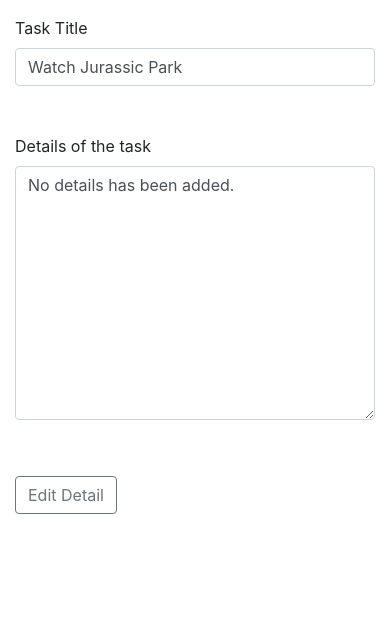
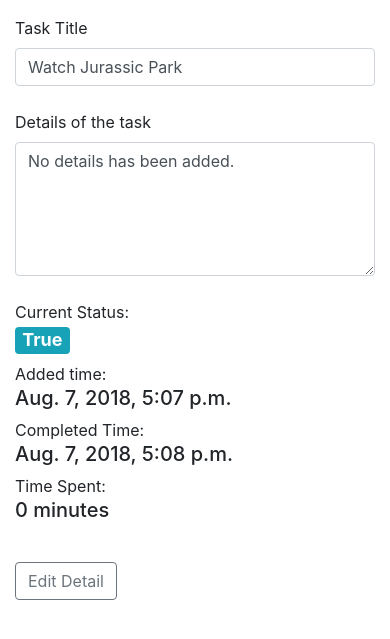
Before and after one commit to DeveloperJW/todoList, a Django app: page /edit/1 in a window 390 px wide. Shown: the part 56-695 px from the top of the page. Run offline with Django 3.2, Linux system fonts and the light colour scheme; data comes from the database, SQL or seed files in the repository; some libraries are stand-ins or nearby versions.

Commit message:
Switch to responsive mobile UI design

```diff
--- a/templates/editList.html
+++ b/templates/editList.html
@@ -7,17 +7,32 @@
         <form id="theEditForm" method="POST">
         <div class="form-group">
             {% csrf_token %}{#Django security feature#}
-                <label for="task_title">Task Title</label>
+            <label for="task_title">Task Title</label>
             <input class="form-control mr-sm-2" id="task_title" type="search" placeholder="{{ item.item }}"
                    value="{{ item.item }}" aria-label="Search" name="item">
-                <br><br>
-                <label for="task_detail">Details of the task</label>
-                <textarea class="form-control" id="task_detail" name="detail"
-                          cols=25 rows=10>{{ item.detail }}</textarea>
+            <br>
+            <label for="task_detail">Details of the task</label>
+            <textarea class="form-control" id="task_detail" name="detail"
+                          cols=15 rows=5>{{ item.detail }}</textarea>
             <input type="hidden" value="{{ item.completed }}" name="completed">
-                <br><br>
+            <br>
+            Current Status: <h4><span class="badge badge-info">{{ item.completed }}</span></h4>
+            Added time: <h5>{{ item.addedTime }}</h5>
+            Completed Time:
+            {% if item.completed %}
+                <h5>{{ item.completedTime }}</h5>
+            {% else %}
+                <h5>You haven't finished this task.</h5>
+            {% endif %}
+            Time Spent:
+            {% if item.completed %}
+                <h5>{{item.addedTime|timesince:item.completedTime}}</h5>
+            {% else %}
+                <h5>N/A</h5>
+            {% endif %}
+            <br>
             <button class="btn btn-outline-secondary my-2 my-sm-0" type="submit">Edit Detail</button>
-                <br>
+            <br>
         </div>
         </form>
     {% endif %}
--- a/templates/registration/login.html
+++ b/templates/registration/login.html
@@ -32,7 +32,7 @@
     </form>
     <br>
     <p>Need an account? <a href="{% url 'register' %}">Click here to register</a>.</p>
-    <p>Forget your password?<a href="http://127.0.0.1:8000/users/password_reset">Click here to reset</a>. </p>
+    <p>Forget your password?<a href="/users/password_reset">Click here to reset</a>. </p>
     </div>
     </body>
 {% endblock %}
--- a/todoApp/views.py
+++ b/todoApp/views.py
@@ -69,6 +69,7 @@
     # when users choose to redo a task item, we are resetting the addedTime(Starting Time of a task) to current time
     item.addedTime = datetime.now(pytz.utc)
     item.save()
+    messages.success(request, 'Task been reset')
     return redirect('home')
 
 
@@ -87,6 +88,7 @@
         item = List.objects.get(pk=list_id)
         return render(request, 'editList.html', {'item': item})
 
+
 # redirect to the Code of Conduct page
 # this function is triggered when users click on the Communication button on the Top Navigation bar
 def coc(request):
```
Also changed, not shown: templates/home.html (+0 -13 lines).
